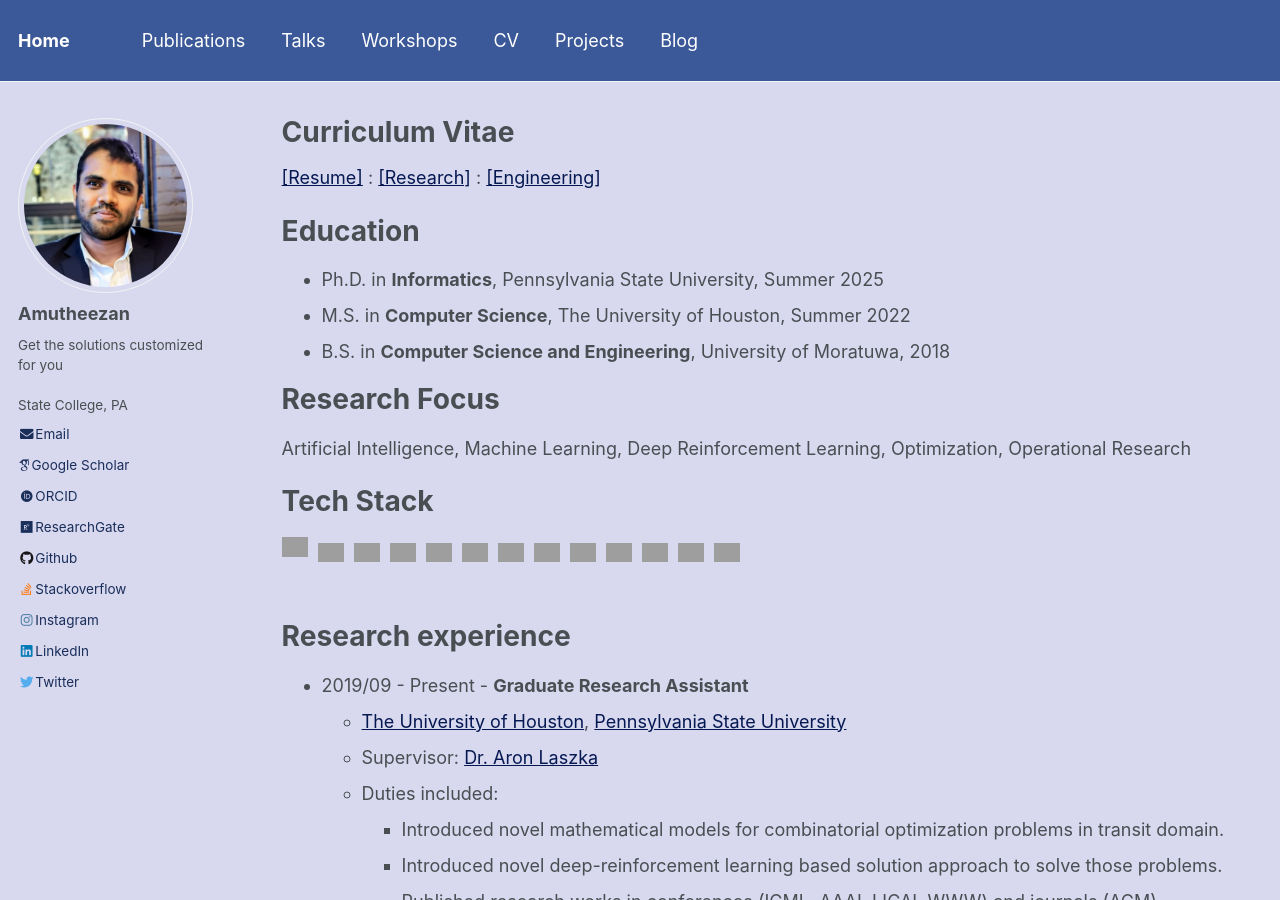
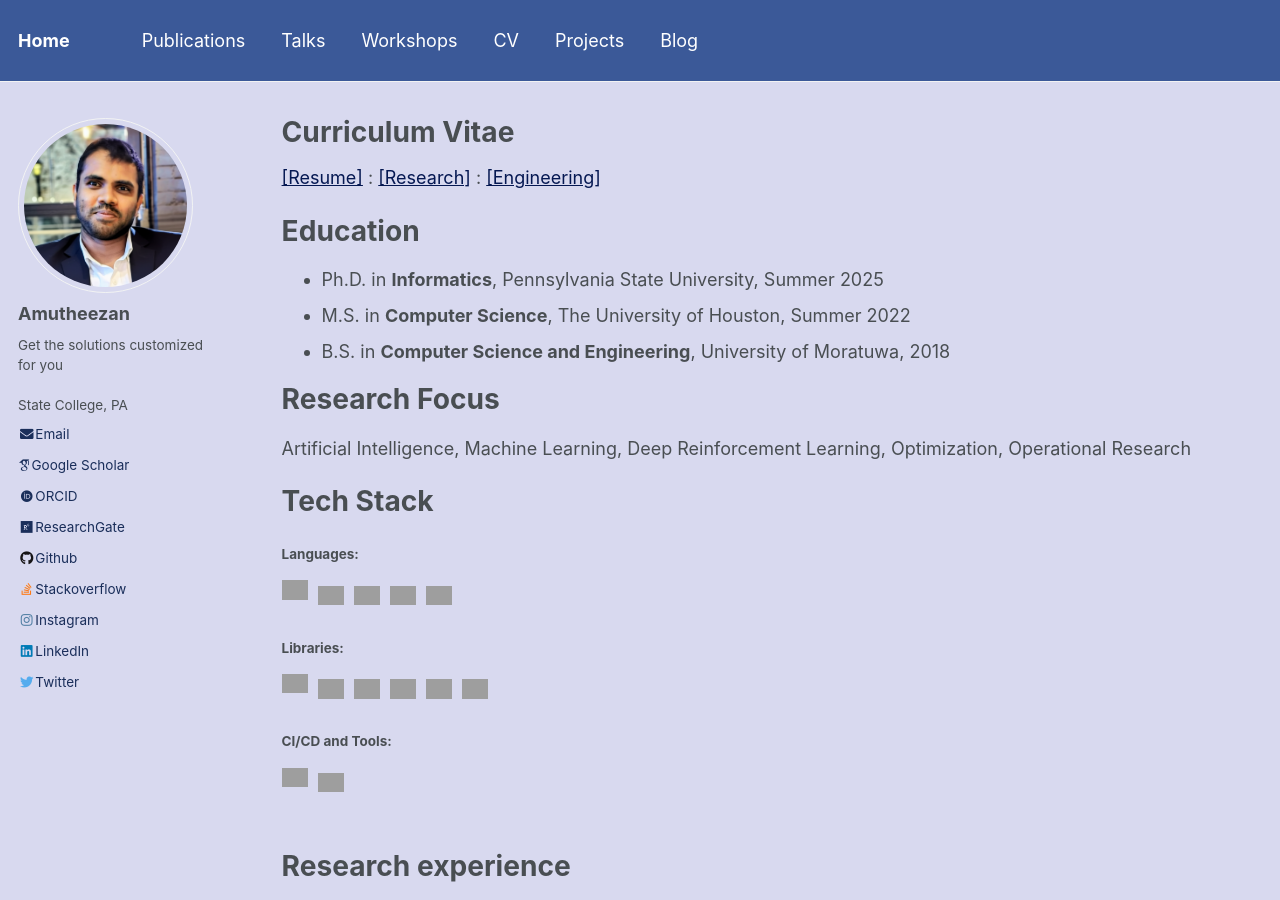
Before and after one commit to Amutheezan/amutheezan.github.io, a Jekyll site: the page built from _pages/cv.md, in a window 1280 px wide and 900 px high, cut to the strip 0-900 px from the top of the window. Built offline with Jekyll 4.4.1, drawn with Linux system fonts in a browser that asks for light colours; some web fonts are replaced; grey boxes are pictures that could not be loaded.

Commit message:
Update cv.md

```diff
--- a/_pages/cv.md
+++ b/_pages/cv.md
@@ -24,7 +24,21 @@ Artificial Intelligence, Machine Learning, Deep Reinforcement Learning, Optimiza
 Tech Stack
 ======
 
+##### Languages:
+
 <img align="left" alt="Python" width="36px" src="https://cdn.jsdelivr.net/gh/devicons/devicon/icons/python/python-original.svg" style="padding-right:10px;" />
+
+<img align="left" alt="C++" width="36px" src="https://cdn.jsdelivr.net/gh/devicons/devicon/icons/cplusplus/cplusplus-original.svg" style="padding-right:10px;" />
+
+<img align="left" alt="C" width="36px" src="https://cdn.jsdelivr.net/gh/devicons/devicon/icons/c/c-original.svg" style="padding-right:10px;" />
+
+<img align="left" alt="Java" width="36px" src="https://cdn.jsdelivr.net/gh/devicons/devicon/icons/java/java-original.svg" style="padding-right:10px;" />
+
+<img align="left" alt="Javascript" width="36px" src="https://cdn.jsdelivr.net/gh/devicons/devicon/icons/javascript/javascript-original.svg" style="padding-right:10px;" />
+
+<br>
+
+##### Libraries:
 
 <img align="left" alt="PyTorch" width="36px" src="https://cdn.jsdelivr.net/gh/devicons/devicon/icons/pytorch/pytorch-original.svg" style="padding-right:10px;" />
 
@@ -34,21 +48,18 @@ Tech Stack
 
 <img align="left" alt="Matplotlib" width="36px" src="https://cdn.jsdelivr.net/gh/devicons/devicon/icons/matplotlib/matplotlib-original.svg" style="padding-right:10px;" />
 
+<img align="left" alt="Keras" width="36px" src="https://cdn.jsdelivr.net/gh/devicons/devicon/icons/keras/keras-original.svg" style="padding-right:10px;" />
+
+<img align="left" alt="Tensorflow" width="36px" src="https://cdn.jsdelivr.net/gh/devicons/devicon/icons/tensorflow/tensorflow-original.svg" style="padding-right:10px;" />
+
+<br>
+
+##### CI/CD and Tools:
+
 <img align="left" alt="Docker" width="36px" src="https://cdn.jsdelivr.net/gh/devicons/devicon/icons/docker/docker-original.svg" style="padding-right:10px;" />
 
 <img align="left" alt="Git" width="36px" src="https://cdn.jsdelivr.net/gh/devicons/devicon/icons/git/git-original.svg" style="padding-right:10px;" />
 
-<img align="left" alt="Keras" width="36px" src="https://cdn.jsdelivr.net/gh/devicons/devicon/icons/keras/keras-original.svg" style="padding-right:10px;" />
-
-<img align="left" alt="Tensorflow" width="36px" src="https://cdn.jsdelivr.net/gh/devicons/devicon/icons/tensorflow/tensorflow-original.svg" style="padding-right:10px;" />
-
-<img align="left" alt="C++" width="36px" src="https://cdn.jsdelivr.net/gh/devicons/devicon/icons/cplusplus/cplusplus-original.svg" style="padding-right:10px;" />
-
-<img align="left" alt="C" width="36px" src="https://cdn.jsdelivr.net/gh/devicons/devicon/icons/c/c-original.svg" style="padding-right:10px;" />
-
-<img align="left" alt="Java" width="36px" src="https://cdn.jsdelivr.net/gh/devicons/devicon/icons/java/java-original.svg" style="padding-right:10px;" />
-
-<img align="left" alt="Javascript" width="36px" src="https://cdn.jsdelivr.net/gh/devicons/devicon/icons/javascript/javascript-original.svg" style="padding-right:10px;" />
 <br><br>
 
 Research experience
```
